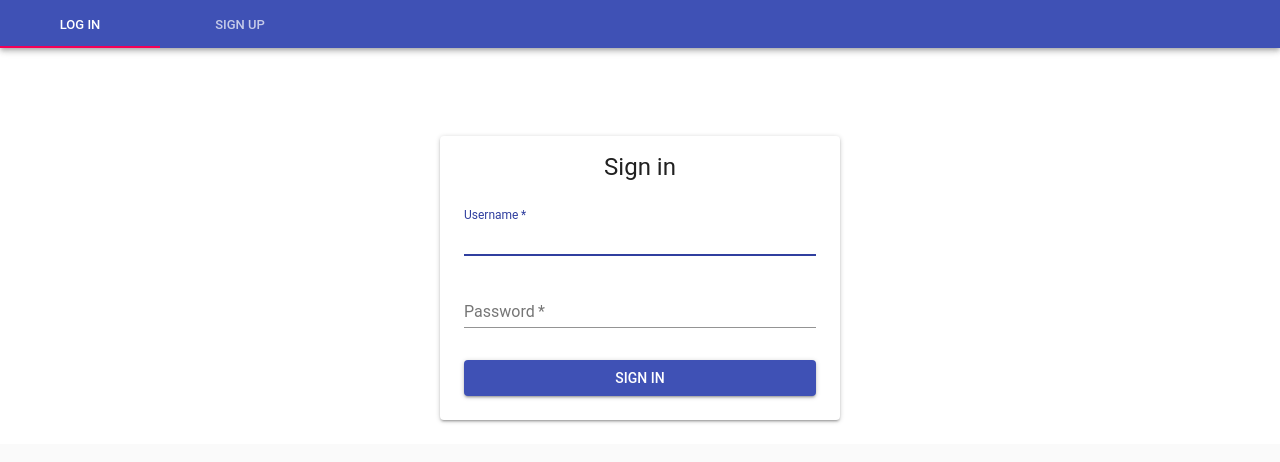
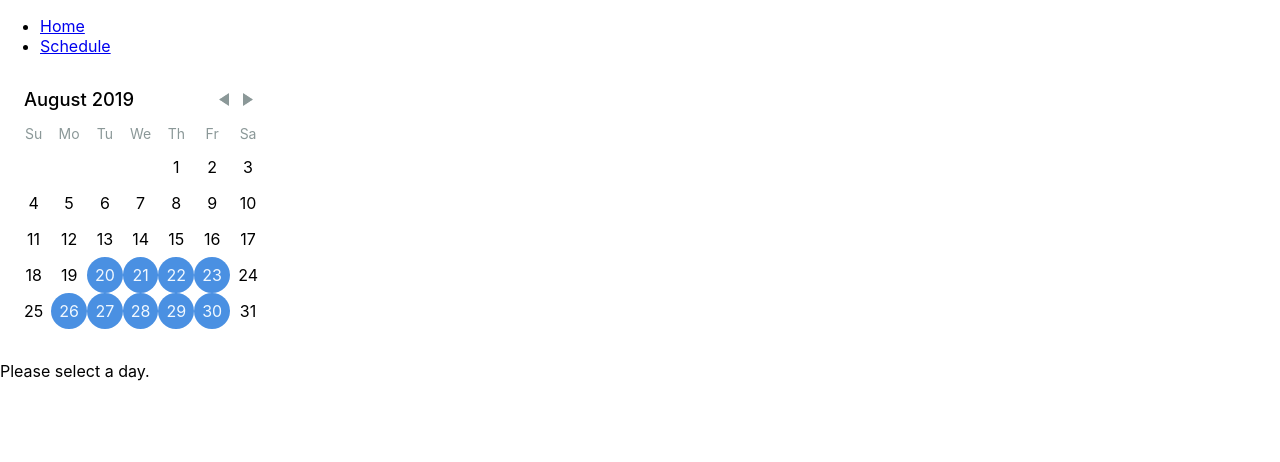
Before and after one commit to katiemacaulay/TeacherScheduler, a React (Create React App) app in the folder teacherscheduler/client/: page /schedule in a window 1280 px wide. Shown: the top 462 px of the page. Built offline with nearby package versions, Linux system fonts and the light colour scheme; no server answers.

Commit message:
creating routes

```diff
--- a/teacherscheduler/client/src/App.js
+++ b/teacherscheduler/client/src/App.js
@@ -1,17 +1,47 @@
 import React, { Component } from 'react';
 import './App.css';
-import Calendar from './Components/MainPage/CalendarEdit';
+import Calendar from './Components/MainPage/Calendar';
 import LogInTab from './Components/LogInTab'
+import { BrowserRouter as Router, Route, Link } from "react-router-dom";
 
-class App extends Component {
-  render() {
-    return (
+// class App extends Component {
+//   render() {
+//     return (
+//       <div>
+//          <LogInTab/>
+//          {/* <Calendar/> */}
+//       </div>
+//     );
+//   }
+// }
+
+// export default App;
+
+
+function AppRouter() {
+  return (
+    <Router>
       <div>
-         <LogInTab/>
-         {/* <Calendar/> */}
+        <nav>
+          <ul>
+            <li>
+              <Link to="/">Home</Link>
+            </li>
+            <li>
+              <Link to="/schedule/">Schedule</Link>
+            </li>
+            {/* <li>
+              <Link to="/users/">Users</Link>
+            </li> */}
+          </ul>
+        </nav>
+
+        <Route path="/" exact component={LogInTab} />
+        <Route path="/schedule/" component={Calendar} />
+        {/* <Route path="/users/" component={Users} /> */}
       </div>
-    );
-  }
+    </Router>
+  );
 }
 
-export default App;
+export default AppRouter;
--- a/teacherscheduler/client/src/Components/LogIn.js
+++ b/teacherscheduler/client/src/Components/LogIn.js
@@ -1,6 +1,6 @@
 import React, { Component } from "react";
 import SignIn from "./SignUp/SignIn";
-
+import { Redirect } from 'react-router-dom'
 
 class Login extends Component {
 
@@ -24,7 +24,9 @@ class Login extends Component {
         this.setState({
           SignInError: "",
           authenticated: true
-        });
+        }).then(()=>{
+          return <Redirect to='/schedule'/>
+        })
         // this.props.history.push('/dashboard')
       }).catch(error => {
         console.log(error)
@@ -41,9 +43,6 @@ class Login extends Component {
 
 
   render() {
-    fetch('/users', {method: 'GET', headers: {"Content-Type": "application/json"}}).then((resp) => {
-      console.log(resp.data)
-    })
     return (
       <SignIn
         error={this.state.SignInError}
--- a/teacherscheduler/client/src/Components/MainPage/Calendar.js
+++ b/teacherscheduler/client/src/Components/MainPage/Calendar.js
@@ -47,7 +47,7 @@ class Calendar extends React.Component{
     return (
         <div>
           <DayPicker
-          initialMonth={new Date(2017, 3)}
+          initialMonth={new Date(2019, 7)}
           selectedDays={
             this.state.schoolDays.map(day => {
             return (new Date(day[2], (day[0]-1), day[1]))
```
Also changed, not shown: teacherscheduler/client/src/Components/MainPage/AddClass.js (added).
